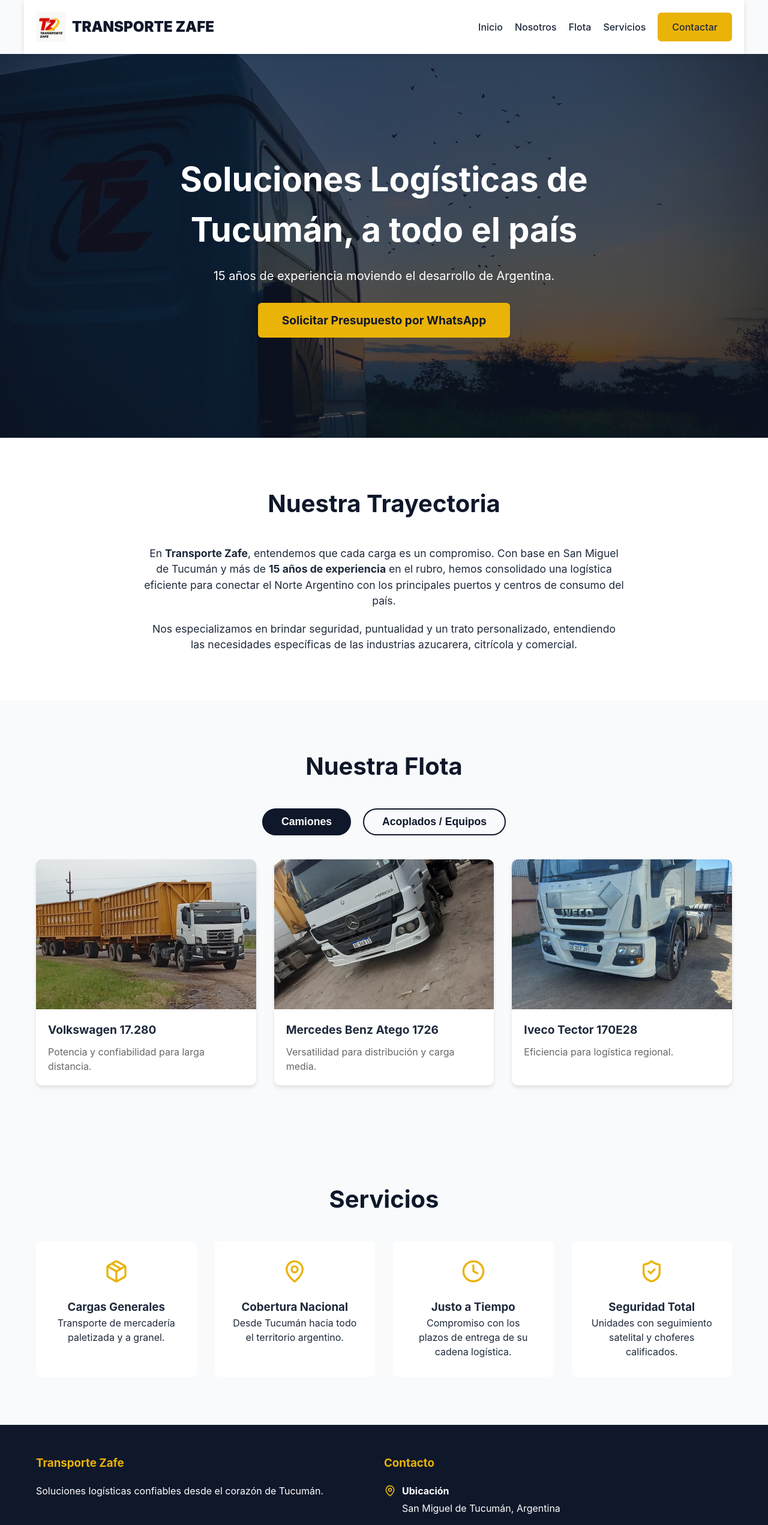
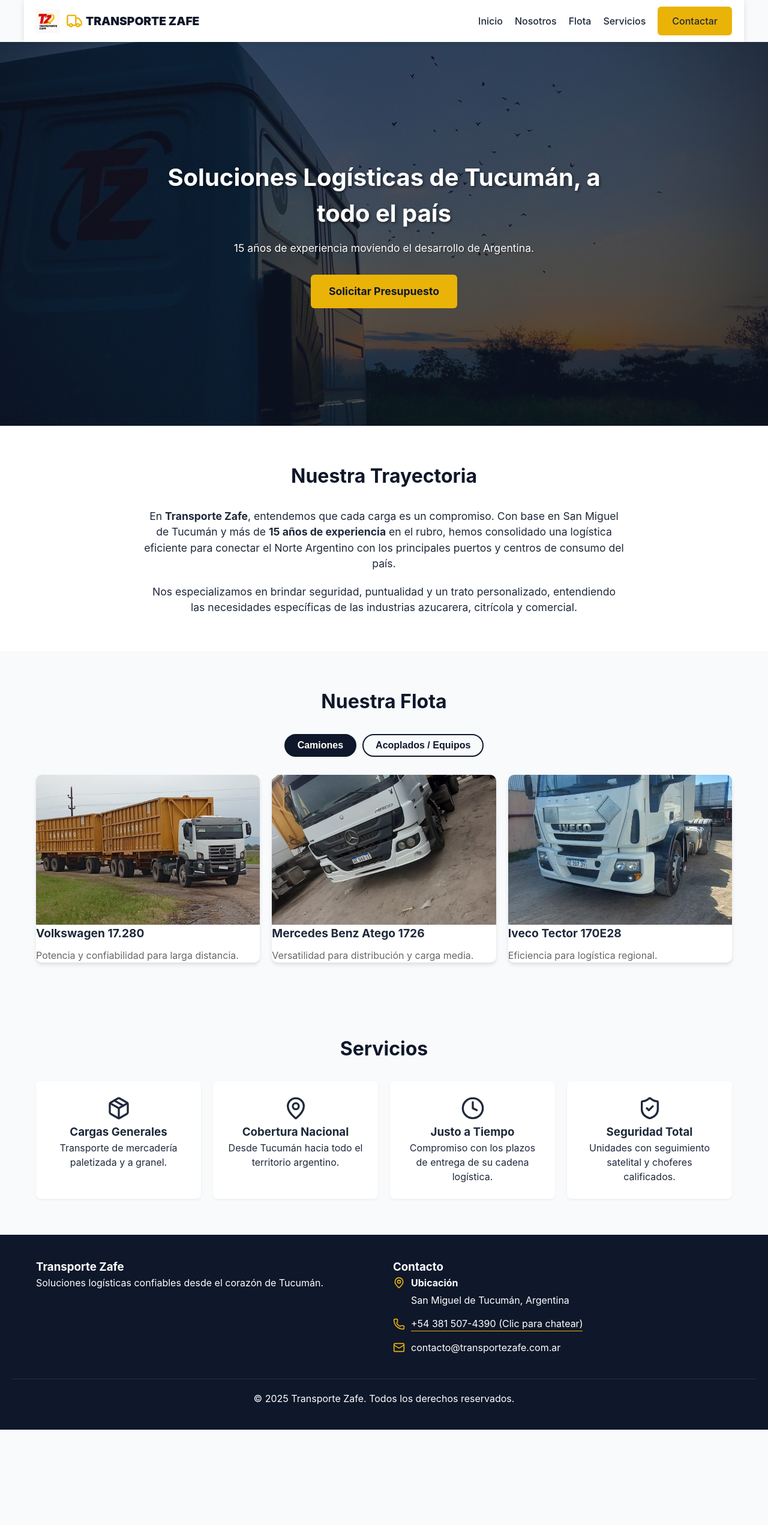
Before and after one commit to azafe/WebTransporteZafe, a React (Vite) app: page / in a window 1280 px wide. Shown: the top 2543 px of the page at 60% size. After the commit the page ends 2384 px from the top, so only its background shows below. Built offline with nearby package versions, Linux system fonts and the light colour scheme.

Commit message:
Sitio actualizado a versión RESPONSIVE (Móvil + Desktop)

```diff
--- a/src/components/Hero.jsx
+++ b/src/components/Hero.jsx
@@ -1,7 +1,6 @@
 import React from 'react';
 
 export default function Hero() {
-  // Configuramos el mismo enlace de WhatsApp
   const mensaje = "Hola, necesito una cotización de transporte.";
   const telefono = "5493815074390";
   const whatsappUrl = `https://wa.me/${telefono}?text=${encodeURIComponent(mensaje)}`;
@@ -20,9 +19,9 @@ export default function Hero() {
             target="_blank"
             rel="noopener noreferrer"
             className="btn btn-primary"
-            style={{fontSize: '1.2rem', padding: '15px 40px'}}
+            style={{fontSize: '1.1rem', padding: '15px 30px'}}
           >
-            Solicitar Presupuesto por WhatsApp
+            Solicitar Presupuesto
           </a>
         </div>
       </div>
--- a/src/components/Navbar.jsx
+++ b/src/components/Navbar.jsx
@@ -1,21 +1,50 @@
-import React from 'react';
+import React, { useState } from 'react';
+import { Truck, Menu, X } from 'lucide-react';
 
 export default function Navbar() {
+  const [isOpen, setIsOpen] = useState(false);
+
+  const toggleMenu = () => {
+    setIsOpen(!isOpen);
+  };
+
   return (
+    <>
       <nav className="navbar container">
-      <div className="logo" style={{display: 'flex', alignItems: 'center', gap: '10px'}}>
-        {/* Usamos tu logo real. Ajustamos el alto a 50px para que entre bien */}
-        <img src="/img/logo.jpg" alt="Transporte Zafe Logo" style={{height: '50px', objectFit: 'contain'}} />
-        {/* Si el logo ya tiene el nombre escrito, podés borrar la línea de abajo */}
-        <span style={{color: '#0f172a'}}>TRANSPORTE ZAFE</span>
+        {/* Logo */}
+        <div className="logo">
+          {/* Tu logo real */}
+          <img src="/img/logo.jpg" alt="TZ" style={{height: '40px', objectFit: 'contain'}} onError={(e) => e.target.style.display='none'}/>
+          {/* Icono y texto de respaldo si falla la imagen */}
+          <span style={{display: 'flex', alignItems: 'center', gap: '5px'}}>
+             {!document.querySelector('img[src="/img/logo.jpg"]')?.complete && <Truck size={28} color="#eab308" />}
+             <span className="logo-text">TRANSPORTE ZAFE</span>
+          </span>
         </div>
-      <div className="nav-links">
+
+        {/* Links de Escritorio (Desktop) */}
+        <div className="nav-links desktop">
           <a href="#inicio">Inicio</a>
           <a href="#nosotros">Nosotros</a>
           <a href="#flota">Flota</a>
           <a href="#servicios">Servicios</a>
           <a href="#contacto" className="btn btn-primary">Contactar</a>
         </div>
+
+        {/* Botón Hamburguesa (Móvil) */}
+        <button className="menu-btn" onClick={toggleMenu}>
+          {isOpen ? <X size={28} /> : <Menu size={28} />}
+        </button>
       </nav>
+
+      {/* Menú Desplegable (Móvil) */}
+      <div className={`mobile-menu ${isOpen ? 'open' : ''}`}>
+        <a href="#inicio" onClick={toggleMenu}>Inicio</a>
+        <a href="#nosotros" onClick={toggleMenu}>Nosotros</a>
+        <a href="#flota" onClick={toggleMenu}>Flota</a>
+        <a href="#servicios" onClick={toggleMenu}>Servicios</a>
+        <a href="#contacto" className="btn btn-primary" onClick={toggleMenu} style={{textAlign: 'center'}}>Contactar</a>
+      </div>
+    </>
   );
 }
--- a/src/index.css
+++ b/src/index.css
@@ -1,6 +1,6 @@
 :root {
-  --primary: #0f172a; /* Azul oscuro corporativo */
-  --accent: #eab308; /* Amarillo transporte/precaución */
+  --primary: #0f172a;
+  --accent: #eab308;
   --light: #f8fafc;
   --dark: #1e293b;
   font-family: 'Inter', system-ui, Avenir, Helvetica, Arial, sans-serif;
@@ -10,9 +10,12 @@
 }
 
 * { box-sizing: border-box; margin: 0; padding: 0; }
-html { scroll-behavior: smooth; }
+html { scroll-behavior: smooth; overflow-x: hidden; }
+body { overflow-x: hidden; width: 100%; }
 
 .container { max-width: 1200px; margin: 0 auto; padding: 0 20px; }
+
+/* Botones */
 .btn {
   display: inline-block;
   padding: 12px 24px;
@@ -22,52 +25,82 @@ html { scroll-behavior: smooth; }
   transition: 0.3s;
   cursor: pointer;
   border: none;
+  text-align: center;
 }
 .btn-primary { background: var(--accent); color: var(--primary); }
 .btn-primary:hover { background: #d97706; }
-.section { padding: 80px 0; }
-.section-title { font-size: 2.5rem; margin-bottom: 40px; text-align: center; color: var(--primary); }
 
-/* Navbar */
+/* Secciones Generales */
+.section { padding: 60px 0; }
+.section-title { font-size: 2rem; margin-bottom: 30px; text-align: center; color: var(--primary); }
+
+/* NAVBAR RESPONSIVE */
 .navbar {
   display: flex; justify-content: space-between; align-items: center;
-  padding: 20px; background: white; box-shadow: 0 2px 10px rgba(0,0,0,0.1);
-  position: sticky; top: 0; z-index: 1000;
+  padding: 15px 20px; background: white; box-shadow: 0 2px 10px rgba(0,0,0,0.1);
+  position: sticky; top: 0; z-index: 1000; height: 70px;
 }
-.logo { font-size: 1.5rem; font-weight: 900; color: var(--primary); }
-.nav-links a { margin-left: 20px; text-decoration: none; color: var(--dark); font-weight: 500; }
+.logo { font-size: 1.2rem; font-weight: 900; color: var(--primary); display: flex; align-items: center; gap: 10px; }
+.nav-links { display: flex; gap: 20px; align-items: center; }
+.nav-links a { text-decoration: none; color: var(--dark); font-weight: 500; transition: 0.2s; }
+.nav-links a:hover { color: var(--accent); }
 
-/* Hero */
+/* Botón hamburguesa (oculto en desktop) */
+.menu-btn { display: none; background: none; border: none; cursor: pointer; color: var(--primary); }
+
+/* Menú Móvil desplegable */
+.mobile-menu {
+  position: fixed; top: 70px; left: 0; width: 100%; background: white;
+  box-shadow: 0 4px 6px rgba(0,0,0,0.1); padding: 20px;
+  display: flex; flex-direction: column; gap: 20px;
+  transform: translateY(-150%); transition: transform 0.3s ease-in-out;
+  z-index: 999;
+}
+.mobile-menu.open { transform: translateY(0); }
+
+/* HERO SECTION */
 .hero {
-  background: linear-gradient(rgba(15, 23, 42, 0.8), rgba(15, 23, 42, 0.8)), url('https://images.unsplash.com/photo-1601584115197-04ecc0da31d7?q=80&w=2070&auto=format&fit=crop');
   background-size: cover; background-position: center;
-  height: 80vh; display: flex; align-items: center; justify-content: center;
-  text-align: center; color: white;
+  min-height: 80vh; display: flex; align-items: center; justify-content: center;
+  text-align: center; color: white; padding: 0 20px;
 }
-.hero h1 { font-size: 3.5rem; margin-bottom: 20px; max-width: 800px; }
-.hero p { font-size: 1.25rem; margin-bottom: 30px; }
+.hero h1 { font-size: 2.5rem; margin-bottom: 15px; max-width: 800px; text-shadow: 2px 2px 4px rgba(0,0,0,0.5); }
+.hero p { font-size: 1.1rem; margin-bottom: 25px; text-shadow: 1px 1px 2px rgba(0,0,0,0.5); }
 
-/* Flota Tabs */
-.tabs { display: flex; justify-content: center; gap: 20px; margin-bottom: 40px; }
-.tab-btn {
-  background: transparent; border: 2px solid var(--primary);
-  padding: 10px 30px; font-size: 1.1rem; border-radius: 30px; color: var(--primary);
+/* TABS y FLOTA */
+.tabs { display: flex; justify-content: center; gap: 10px; margin-bottom: 30px; flex-wrap: wrap; }
+.tab-btn { padding: 8px 20px; font-size: 1rem; border: 2px solid var(--primary); border-radius: 20px; background: transparent; color: var(--primary); cursor: pointer; }
+.tab-btn.active { background: var(--primary); color: white; }
+
+.fleet-grid { display: grid; grid-template-columns: repeat(auto-fit, minmax(280px, 1fr)); gap: 20px; }
+.fleet-card { background: white; border-radius: 10px; overflow: hidden; box-shadow: 0 4px 6px rgba(0,0,0,0.1); }
+
+/* SERVICIOS */
+.services-grid { display: grid; grid-template-columns: repeat(auto-fit, minmax(250px, 1fr)); gap: 20px; }
+.service-card { padding: 25px; background: white; border-radius: 8px; text-align: center; box-shadow: 0 2px 4px rgba(0,0,0,0.05); }
+
+/* FOOTER */
+.footer { background: var(--primary); color: white; padding: 40px 20px; text-align: center; }
+.footer-content { display: flex; flex-direction: column; gap: 30px; }
+
+/* --- REGLAS SOLO PARA MÓVIL --- */
+@media (max-width: 768px) {
+  .section-title { font-size: 1.8rem; }
+
+  /* Ocultar menú desktop y mostrar botón hamburguesa */
+  .nav-links.desktop { display: none; }
+  .menu-btn { display: block; }
+
+  /* Ajustes Hero */
+  .hero { min-height: 70vh; }
+  .hero h1 { font-size: 2rem; }
+  .hero p { font-size: 1rem; }
+
+  /* Ajustes Footer */
+  .footer-content { text-align: center; }
 }
-.tab-btn.active { background: var(--primary); color: white; }
-.fleet-grid {
-  display: grid; grid-template-columns: repeat(auto-fit, minmax(300px, 1fr)); gap: 30px;
+
+@media (min-width: 769px) {
+  .footer-content { flex-direction: row; justify-content: space-around; text-align: left; }
+  .mobile-menu { display: none; } /* Asegurar que no salga en desktop */
 }
-.fleet-card { background: white; border-radius: 10px; overflow: hidden; box-shadow: 0 4px 6px rgba(0,0,0,0.1); }
-.fleet-img { width: 100%; height: 200px; object-fit: cover; background: #ddd; }
-.fleet-info { padding: 20px; }
-
-/* Services */
-.services-grid { display: grid; grid-template-columns: repeat(auto-fit, minmax(250px, 1fr)); gap: 30px; }
-.service-card { text-align: center; padding: 30px; background: white; border-radius: 8px; transition: 0.3s; }
-.service-card:hover { transform: translateY(-5px); box-shadow: 0 10px 20px rgba(0,0,0,0.1); }
-.icon-box { color: var(--accent); margin-bottom: 20px; }
-
-/* Footer */
-.footer { background: var(--primary); color: white; padding: 50px 0; text-align: center; }
-.footer-content { display: flex; justify-content: space-around; flex-wrap: wrap; text-align: left; }
-.footer h3 { margin-bottom: 20px; color: var(--accent); }
```
Lines whose indentation alone changed are shown as unchanged.
